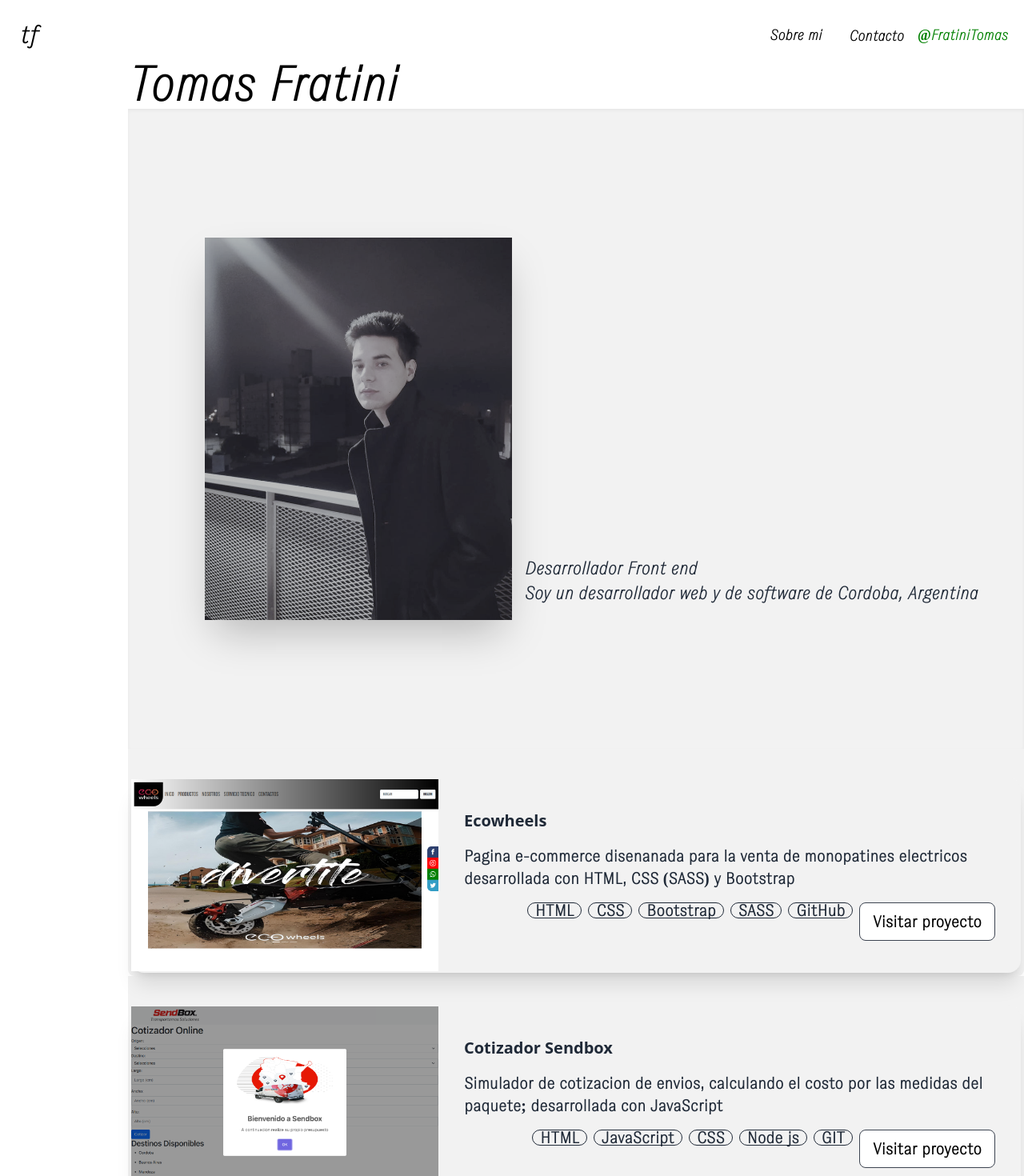
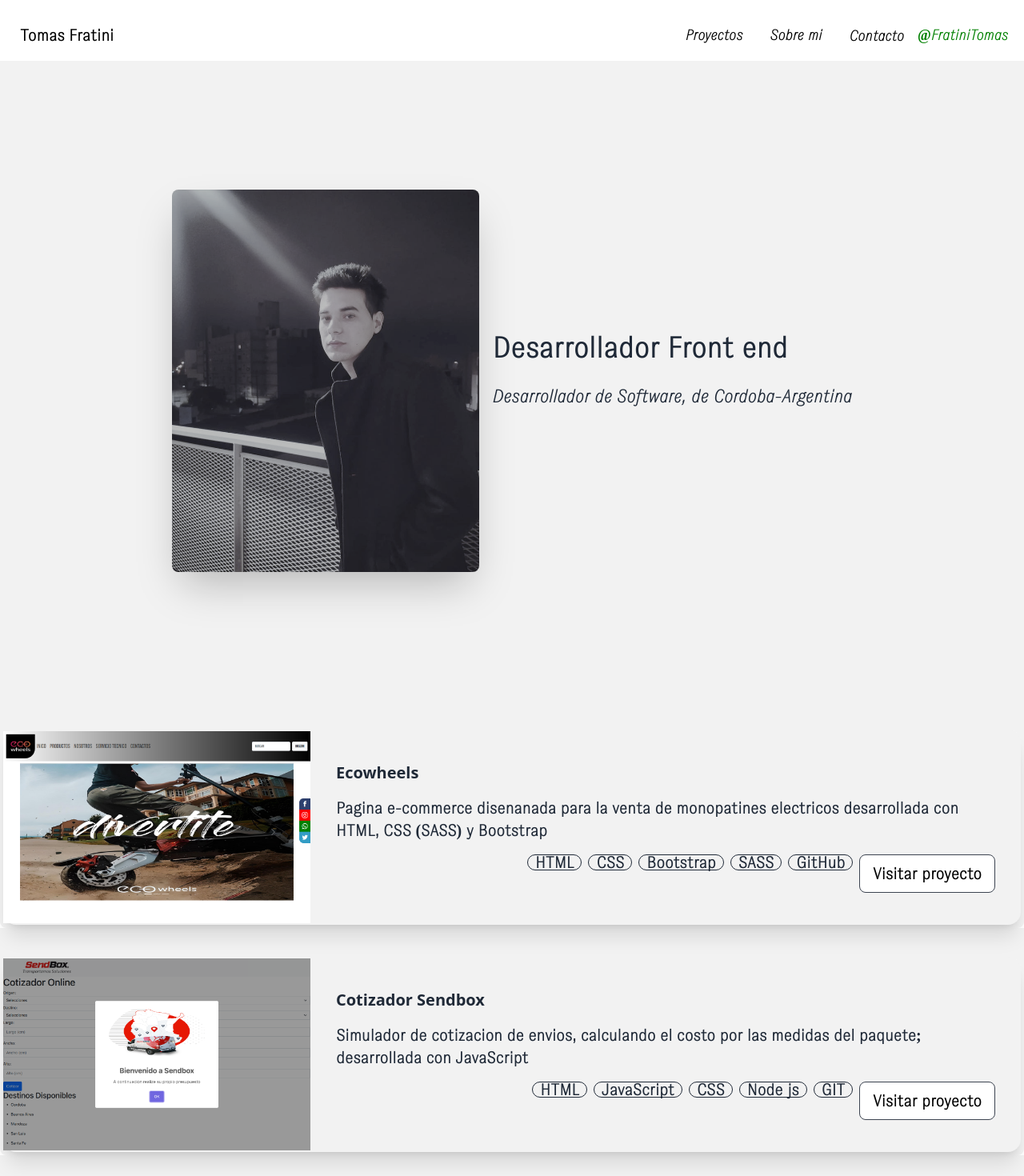
Before and after one commit to TomasFratini/Portfolio, a React (Create React App) app: page / in a window 1280 px wide. Shown: the top 1470 px of the page at 80% size. Built offline with nearby package versions, Linux system fonts and the light colour scheme.

Commit message:
arreglos

```diff
--- a/src/components/Nav.js
+++ b/src/components/Nav.js
@@ -3,9 +3,12 @@ function Nav() {
 
 return (
 <div className="navbar flex justify-end fondo text-black pt-5 pr-5 ">
-    <div className="flex-1">
-      <a href="/" className="btn btn-ghost normal-case text-3xl nav">tf</a>
-    </div>
+  <div class="flex-1">
+    <a  href="/" class="btn btn-ghost normal-case text-xl tipografia">Tomas Fratini</a>
+  </div>
+    <li className="btn btn-ghost normal-case text-lg" tabIndex="0">
+      <a href="/" className="innert nav">Proyectos</a>
+    </li>
     <li className="btn btn-ghost normal-case text-lg" tabIndex="0">
       <a href="/sobremi" className="innert nav">Sobre mi</a>
     </li>
--- a/src/components/presentacion/Item.js
+++ b/src/components/presentacion/Item.js
@@ -4,7 +4,7 @@ function Item(props) {
     const {name, description, img, web, skil1, skil2, skil3, skil4, skil5} = props.item
 
   return (
-  <div className="flex flex-col w-full border-white pt-8 bg-base-200 rounded-b-lg"><font></font>
+  <div className="flex flex-col w-full border-white pt-8 bg-base-200 rounded-b-lg max-w-7xl justify-self-end"><font></font>
     <div className="grid h-92 card rounded-box place-items-center m-1 bg-base-200">
       <div className="card card-side shadow-xl bg-base-200"><font></font>
         <figure><img className="w-96" src={img} alt="item"/></figure><font></font>
--- a/src/components/presentacion/List.js
+++ b/src/components/presentacion/List.js
@@ -23,9 +23,8 @@ function List() {
 
 
   return (
-
-    <div className='pl-40 mb-20'>
-        {item.map(p => <Item key={p.id} item={p}/>)}
+    <div className='grid justify-items-stretch'>
+      {item.map(p => <Item key={p.id} item={p}/>)}
     </div>
 
   )
--- a/src/components/presentacion/Proyectos.js
+++ b/src/components/presentacion/Proyectos.js
@@ -3,21 +3,21 @@ import perfil from "./perfil.png"
 
 function Proyectos() {
   return (
-    <>
-      <div className="pl-40 m-0 ">
-        <h1 className="text-6xl font-bold nombre ">Tomas Fratini</h1>
-        <div className="hero min-h-screen flex justify-between bg-base-200 shadow-inner ">
-          <div className="hero-content  ">
-            <img alt="img " src={perfil} className="max-w-sm rounded-lg shadow-2xl rounded-none ml-20" />
-            <div className="flex-column justify-end mt-96 ">
-              <h3 className="font-bold text-xl texto">Desarrollador Front end</h3>
-              <p className=" texto">Soy un desarrollador web y de software de Cordoba, Argentina</p>
-            </div>
-          </div>
+  <>
+  <div className="grid justify-items-stretch">
+    <div class="hero min-h-screen bg-base-200 max-w-7xl justify-self-end ">
+      <div class="hero-content flex-col lg:flex-row ">
+        <img alt="img" src={perfil} class="max-w-sm rounded-lg shadow-2xl" />
+        <div>
+          <h1 class="text-4xl font-bold tipografia">Desarrollador Front end</h1>
+          <p class="py-6 texto">Desarrollador de Software, de Cordoba-Argentina</p>
         </div>
       </div>
-        <List/>
-    </>
+    </div>
+
+  </div>
+      <List/>
+  </>
 
   )
 }
--- a/src/index.css
+++ b/src/index.css
@@ -40,7 +40,7 @@
 
 .nombre {
     font-family: 'GT Zirkon';
-    font-size: 60px;
+    /* font-size: 60px; */
     color: black;
 
 }
--- a/tailwind.config.js
+++ b/tailwind.config.js
@@ -9,5 +9,6 @@ module.exports = {
   plugins: [require("daisyui")],
   daisyui: {
     themes: false,
+
   }
 }
```
